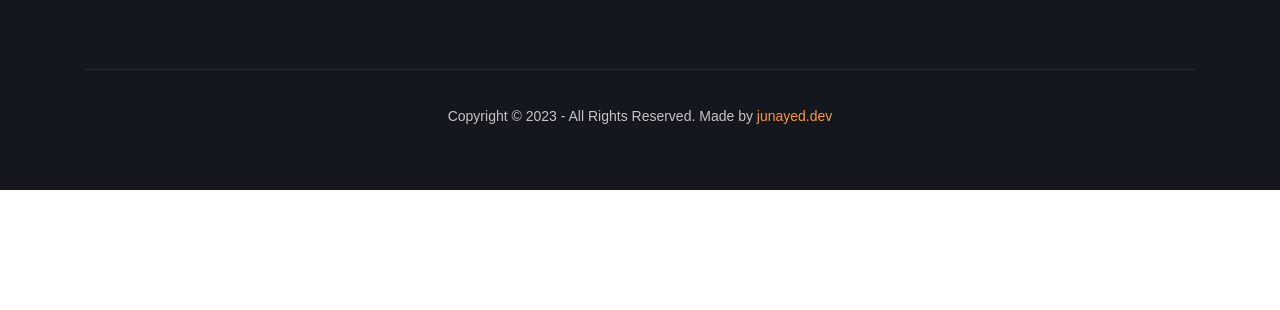
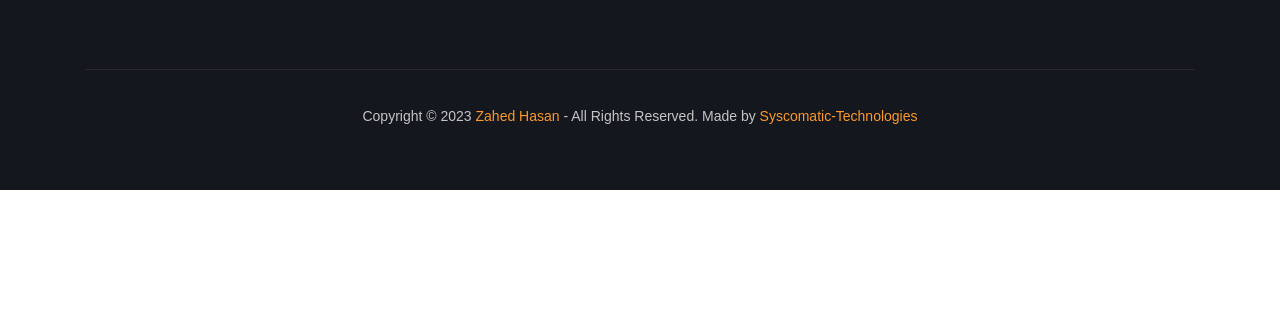
Before and after one commit to Zahed75/criminology_core, a Django app: page /about/ in a window 1280 px wide. Shown: the part 3607-3917 px from the top of the page. Run offline with Django 4.2, Linux system fonts and the light colour scheme; data that the repository does not hold is empty; some libraries are stand-ins or nearby versions; some web fonts are replaced.

Commit message:
footer update

```diff
--- a/templates/base.html
+++ b/templates/base.html
@@ -240,9 +240,9 @@
             </div>
                         <div class="footer-bottom">
                             <p>Copyright © 2023 <span><a class="primary-color"
-                                                         href="" target="_blank"></a> </span>
+                                                         href="https://zahedhasan.com/" target="_blank">Zahed Hasan</a> </span>
                                 - All Rights Reserved. Made by <span><a class="primary-color" href="https://syscomatic.com"
-                                                                        target="_blank">junayed.dev </a></span></p>
+                                                                        target="_blank">Syscomatic-Technologies</a></span></p>
                         </div>
 
         </div>
```
